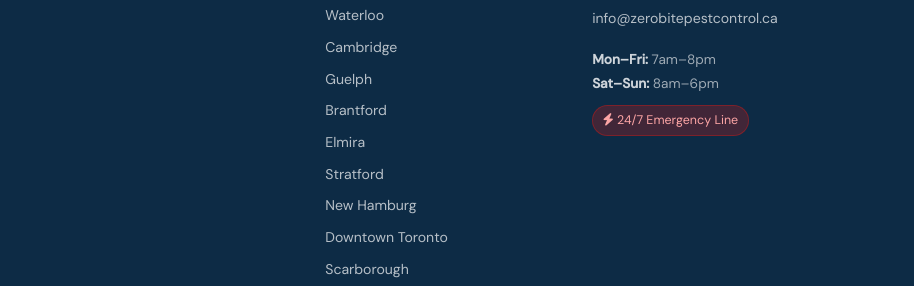
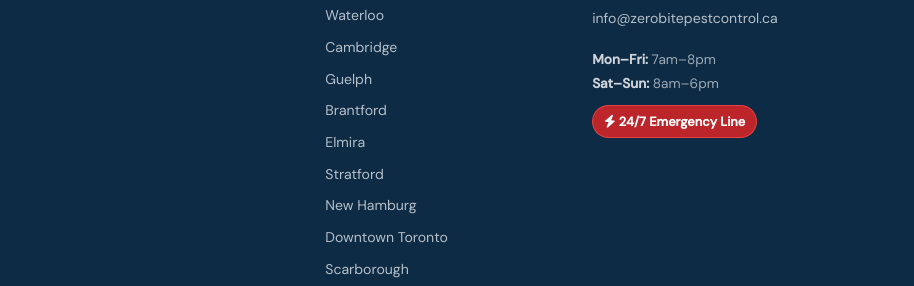
Before and after one commit to agksherwani/Zerobite, a website: page index.html in a window 1280 px wide. Shown: the part 4485-4771 px from the top of the page, 366-1280 px from the left. Drawn offline with Linux system fonts and the light colour scheme.

Commit message:
Improve emergency highlight readability with higher contrast

```diff
--- a/assets/css/style.css
+++ b/assets/css/style.css
@@ -1472,12 +1472,13 @@ header.scrolled {
 
 .emergency-highlight {
   display: inline-block;
-  background: rgba(185,28,28,.3);
-  border: 1px solid rgba(185,28,28,.5);
-  padding: .2rem .6rem;
+  background: rgba(220,38,38,.85);
+  border: 1px solid rgba(239,68,68,.9);
+  padding: .25rem .7rem;
   border-radius: 50px;
-  font-size: .78rem;
-  color: #fca5a5;
+  font-size: .8rem;
+  color: #fff;
+  font-weight: 600;
   margin-top: .5rem;
 }
 
```
